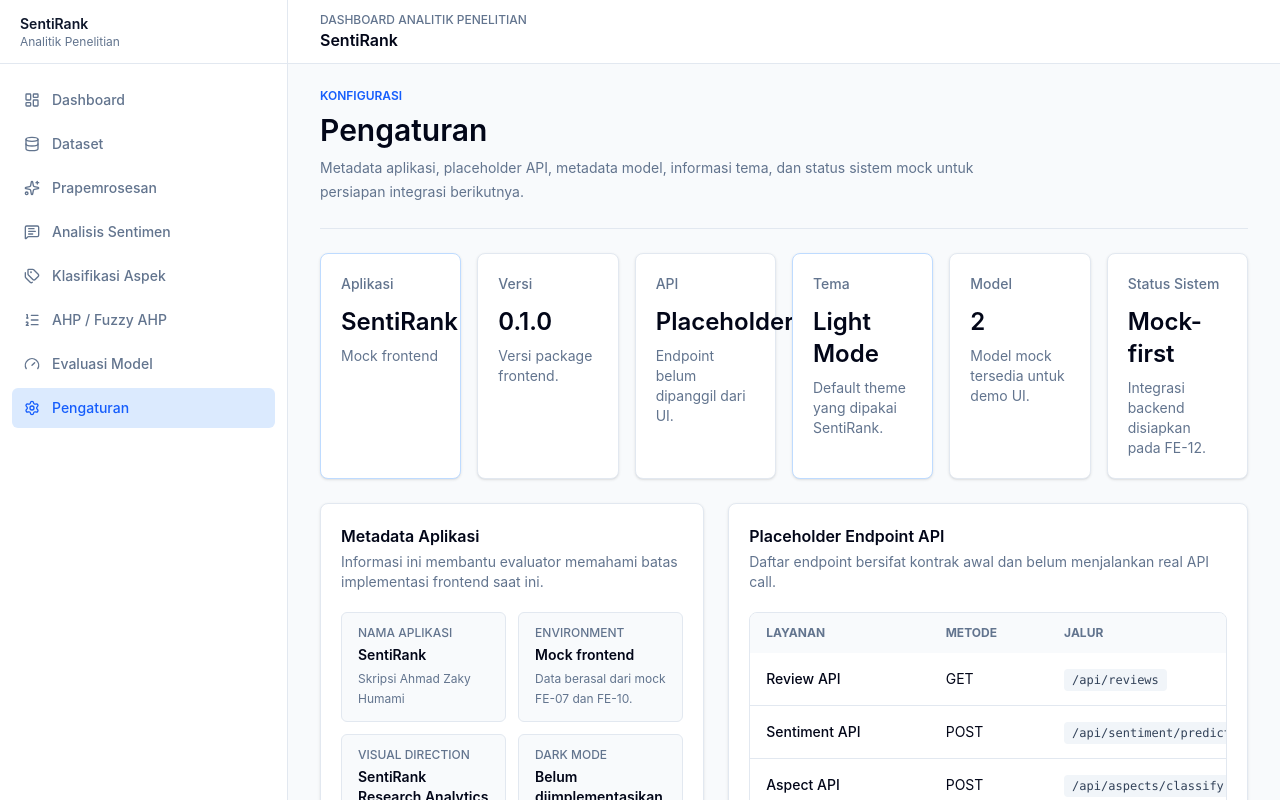
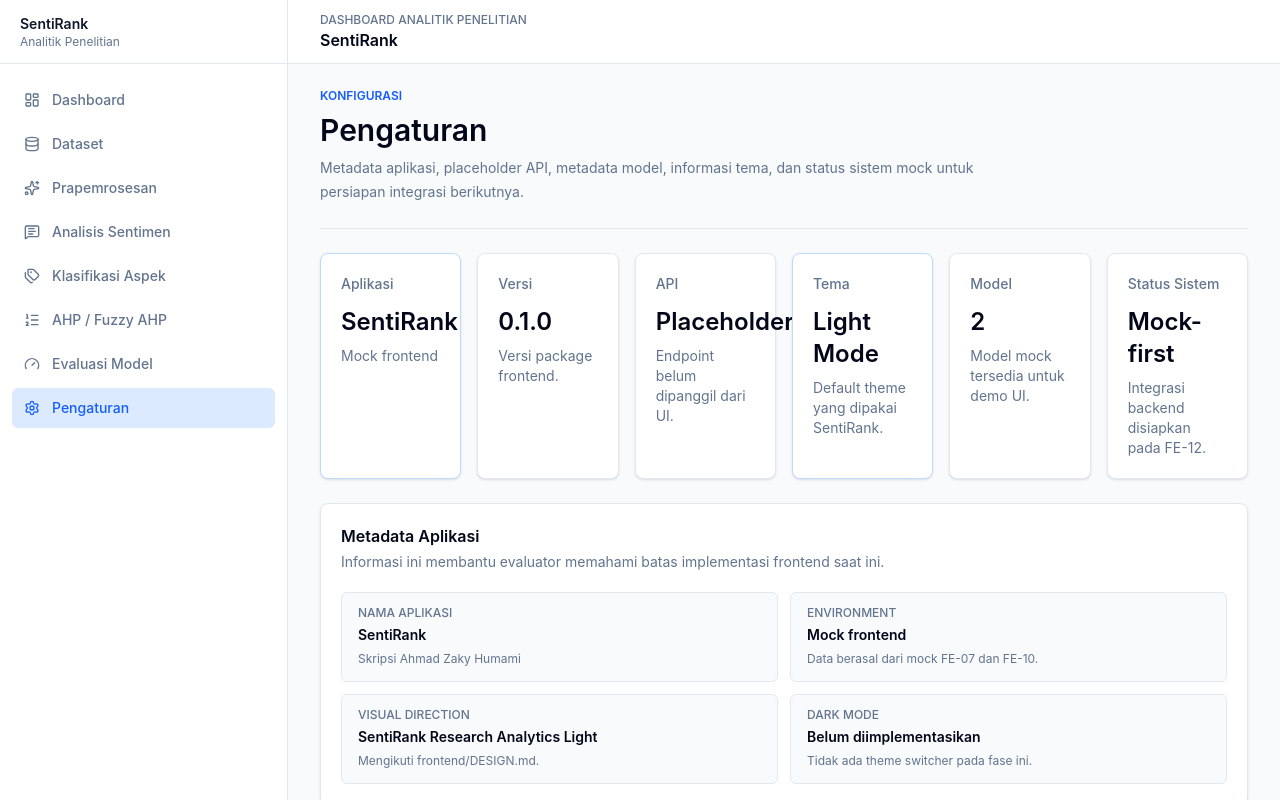
Before and after one commit to ahmadzkh/SentiRank, a Next.js app in the folder frontend/: page /settings in a window 1280 px wide. Built offline with nearby package versions, Linux system fonts and the light colour scheme.

Commit message:
refactor: unstuck settings page split col layout

```diff
--- a/frontend/app/settings/page.tsx
+++ b/frontend/app/settings/page.tsx
@@ -61,7 +61,6 @@ export default function SettingsPage() {
         />
       </section>
 
-      <section className="grid gap-6 xl:grid-cols-[minmax(0,0.85fr)_minmax(0,1.15fr)]">
       <SummaryCard
         description="Informasi ini membantu evaluator memahami batas implementasi frontend saat ini."
         items={[
@@ -133,7 +132,6 @@ export default function SettingsPage() {
             rowKey={(row) => row.id}
           />
         </ChartCard>
-      </section>
 
       <ChartCard
         description="Metadata model digunakan untuk menjelaskan sumber output mock dan kesiapan penggantian ke artefak final."
```
Lines whose indentation alone changed are shown as unchanged.
